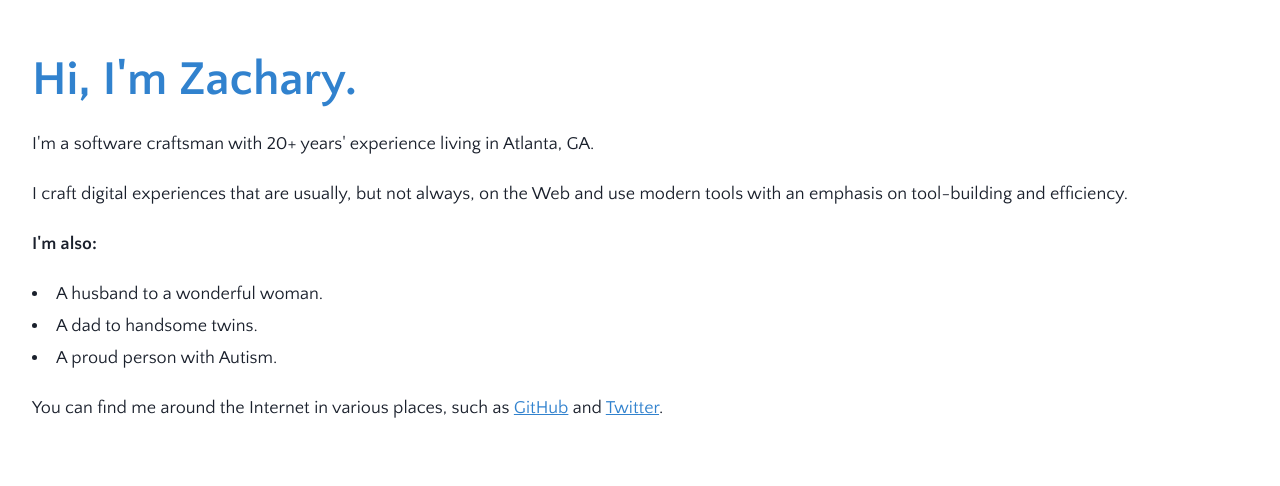
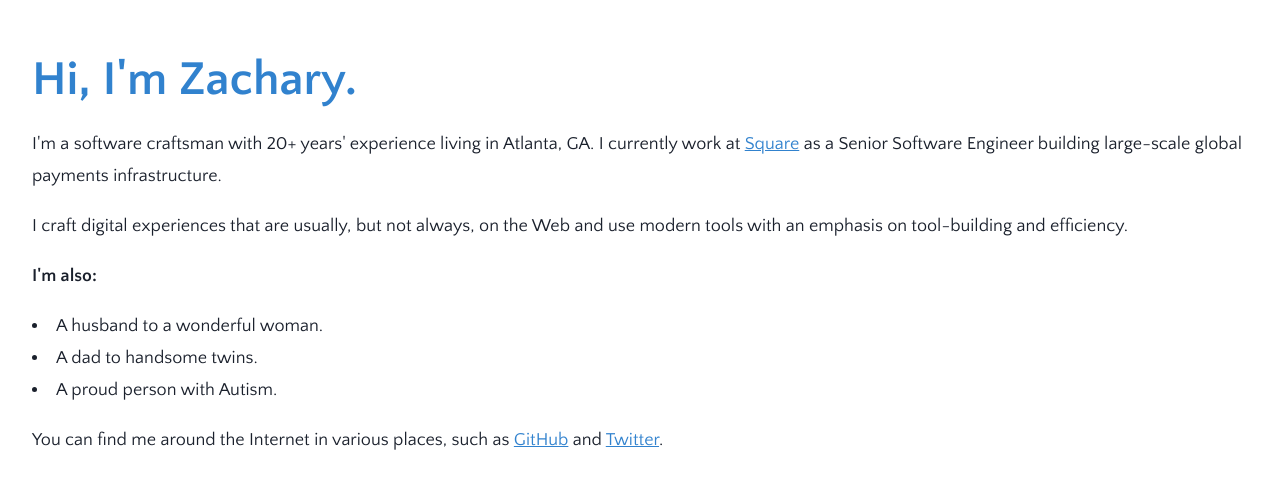
Before and after one commit to zacharytamas/hub, a Next.js app: page / in a window 1280 px wide. Shown: the top 486 px of the page. Built offline with nearby package versions, Linux system fonts and the light colour scheme.

Commit message:
Add blurb about my employment at Square.

```diff
--- a/src/pages/index.mdx
+++ b/src/pages/index.mdx
@@ -4,7 +4,7 @@ layout: 'home'
 
 <h1 className="sm:text-5xl">Hi, I'm Zachary.</h1>
 
-I'm a software craftsman with 20+ years' experience living in Atlanta,&nbsp;GA.
+I'm a software craftsman with 20+ years' experience living in Atlanta,&nbsp;GA. I currently work at [Square](https://squareup.com/) as a Senior Software Engineer building large-scale global payments infrastructure.
 
 I craft digital experiences that are usually, but not always, on the Web and use modern
 tools with an emphasis on tool-building and efficiency.
```
